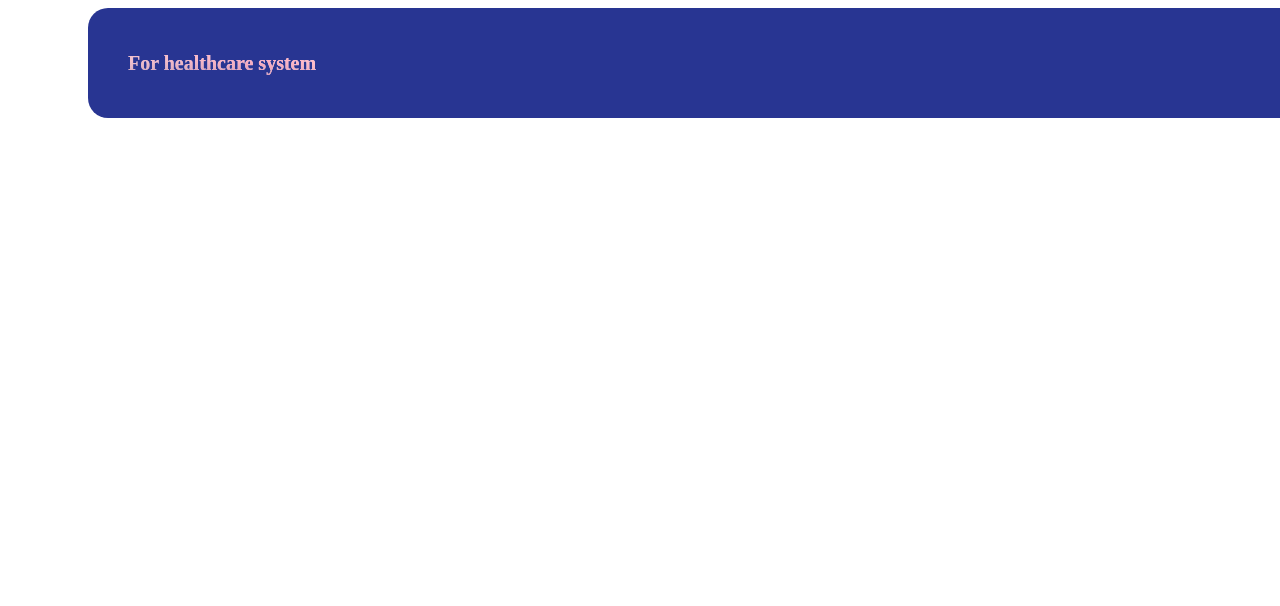
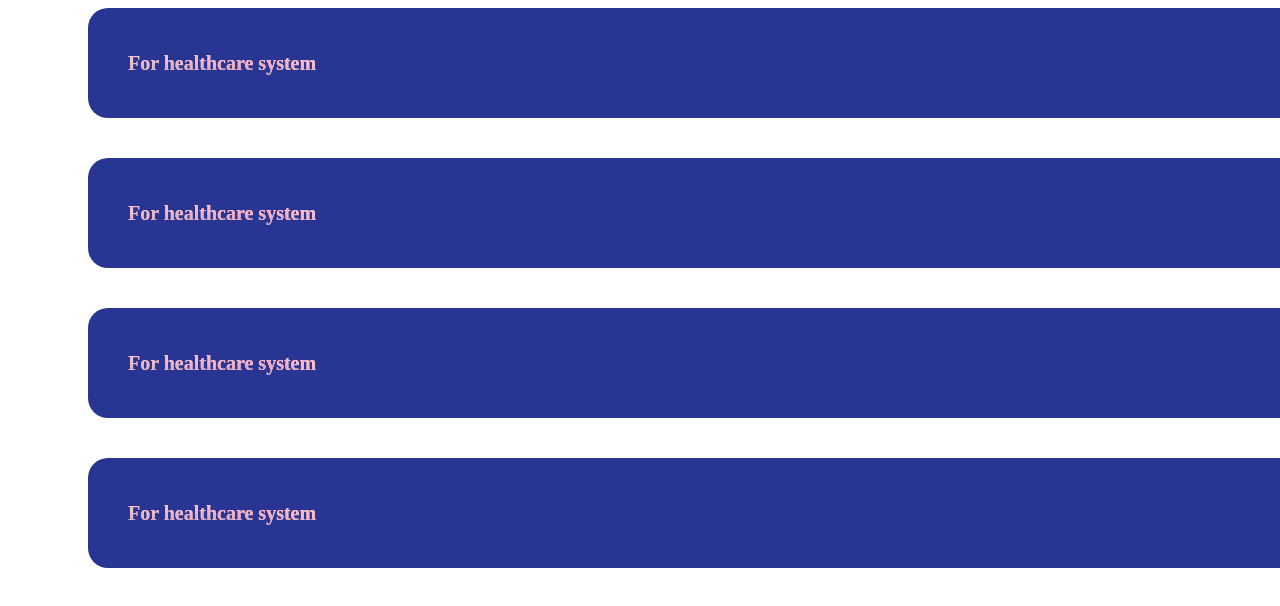
Before and after one commit to teamsindano/sindano, a React (Create React App) app: page / in a window 1280 px wide. Shown: the top 606 px of the page. Built offline with nearby package versions, Linux system fonts and the light colour scheme.

Commit message:
add functionality so that one unfold can be open at a time

```diff
--- a/package.json
+++ b/package.json
@@ -6,6 +6,7 @@
     "@testing-library/jest-dom": "^5.16.5",
     "@testing-library/react": "^13.4.0",
     "@testing-library/user-event": "^13.5.0",
+    "framer-motion": "^7.6.4",
     "react": "^18.2.0",
     "react-dom": "^18.2.0",
     "react-scripts": "5.0.1",
--- a/src/Components/App.css
+++ b/src/Components/App.css
@@ -3,3 +3,9 @@
     margin: 0 auto;
     padding: 0 80px;
 }
+
+.test__wrapper {
+    display: flex;
+    flex-direction: row;
+    justify-content: space-around;
+}
--- a/src/Components/App.js
+++ b/src/Components/App.js
@@ -1,10 +1,28 @@
 import './App.css';
 import Unfold from './Unfold/Unfold';
+import React from 'react';
+
+const data = [1,2,3,4];
 
 function App() {
+
+  const [openedItem, setOpenedItem] = React.useState(null);
+
+    const toggleComponent = (id, openedItem) => {
+        if (id === openedItem) {
+          setOpenedItem(null);
+        } else {
+          setOpenedItem(id);
+        }
+    }
+
   return (
     <div className='page'>
-      <Unfold/>
+
+      {data.map((item) =>
+        <Unfold key={item} id={item} openedItem={openedItem} toggleComponent={toggleComponent}/>
+      )}
+
     </div>
   );
 }
--- a/src/Components/Unfold/Unfold.js
+++ b/src/Components/Unfold/Unfold.js
@@ -14,7 +14,7 @@ const HeaderButton = styled.button`
     align-self: center;
     transition: 0.5s;
     ${props => {
-        if (props.open) {
+        if (props.openedItem === props.id) {
         return `
             transform-origin: center;
             transform: rotate(-180deg);
@@ -31,6 +31,7 @@ const HeaderButton = styled.button`
         padding: 40px;
         background: #283592;
         border-radius: 20px;
+        margin-bottom: 40px;
         &:hover ${HeaderButton} {
             margin-top: 10px;
         }
@@ -64,7 +65,7 @@ const HeaderButton = styled.button`
         flex-direction: row;
         transition: all 0.5s cubic-bezier(0, 1, 0, 1);
         ${props => {
-            if (props.open) {
+            if (props.openedItem === props.id) {
             return `
                 opacity: 1;
                 max-height: 1000px;
@@ -103,24 +104,22 @@ const HeaderButton = styled.button`
     `;
 
 
-function Unfold()  {
-
-    const [open, setOpen] = React.useState(false);
-
-    const toggleComponent = (event) => {
-        event.preventDefault();
-        setOpen(!open);
-    }
+function Unfold({id, toggleComponent, openedItem})  {
 
 
 
+    const handleClick = (event) => {
+        event.preventDefault();
+        toggleComponent(id, openedItem);
+    }
+
     return (
-        <UnfoldWrapper onClick={toggleComponent}>
+        <UnfoldWrapper onClick={handleClick}>
             <Header>
                 <HeaderTitle>For healthcare system</HeaderTitle>
-                <HeaderButton open={open}><Arrow/></HeaderButton>
+                <HeaderButton openedItem={openedItem} id={id}><Arrow/></HeaderButton>
             </Header>
-            <UnfoldContent open={open}>
+            <UnfoldContent openedItem={openedItem} id={id}>
                 <div>
                     <UnfoldText>Lorem ipsum dolor sit amet, consectetur adipiscing elit, sed do eiusmod tempor incididunt ut labore et dolore magna aliqua. Ut enim ad minim veniam, quis nostrud exercitation ullamco laboris nisi ut aliquip ex ea commodo consequat. Duis aute irure dolor in reprehenderit in voluptate velit esse cillum dolore eu fugiat nulla pariatur. Excepteur sint occaecat cupidatat non proident, sunt in culpa qui officia deserunt mollit anim id est laborum</UnfoldText>
                     <UnfoldButton>Request a call</UnfoldButton>
```
Also changed, not shown: 1 other file (tests, documents, lock files or other folders).
